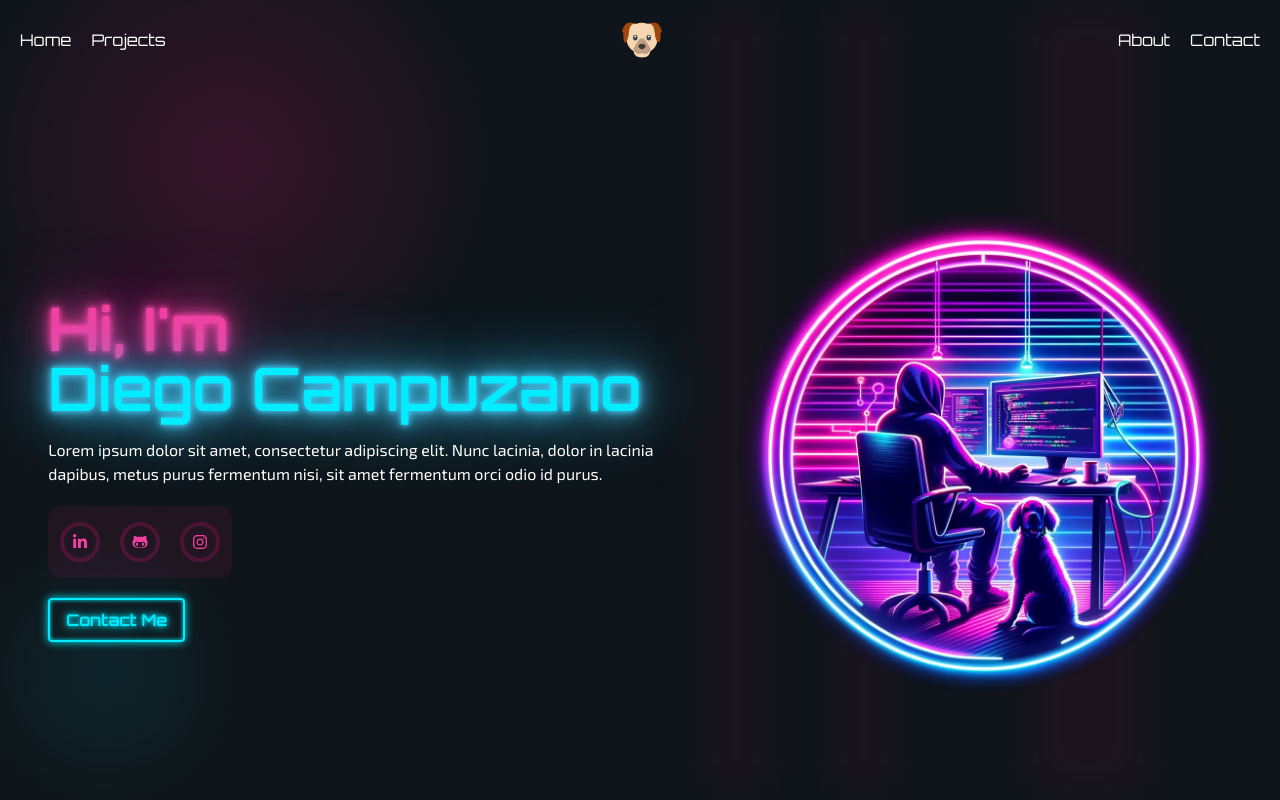
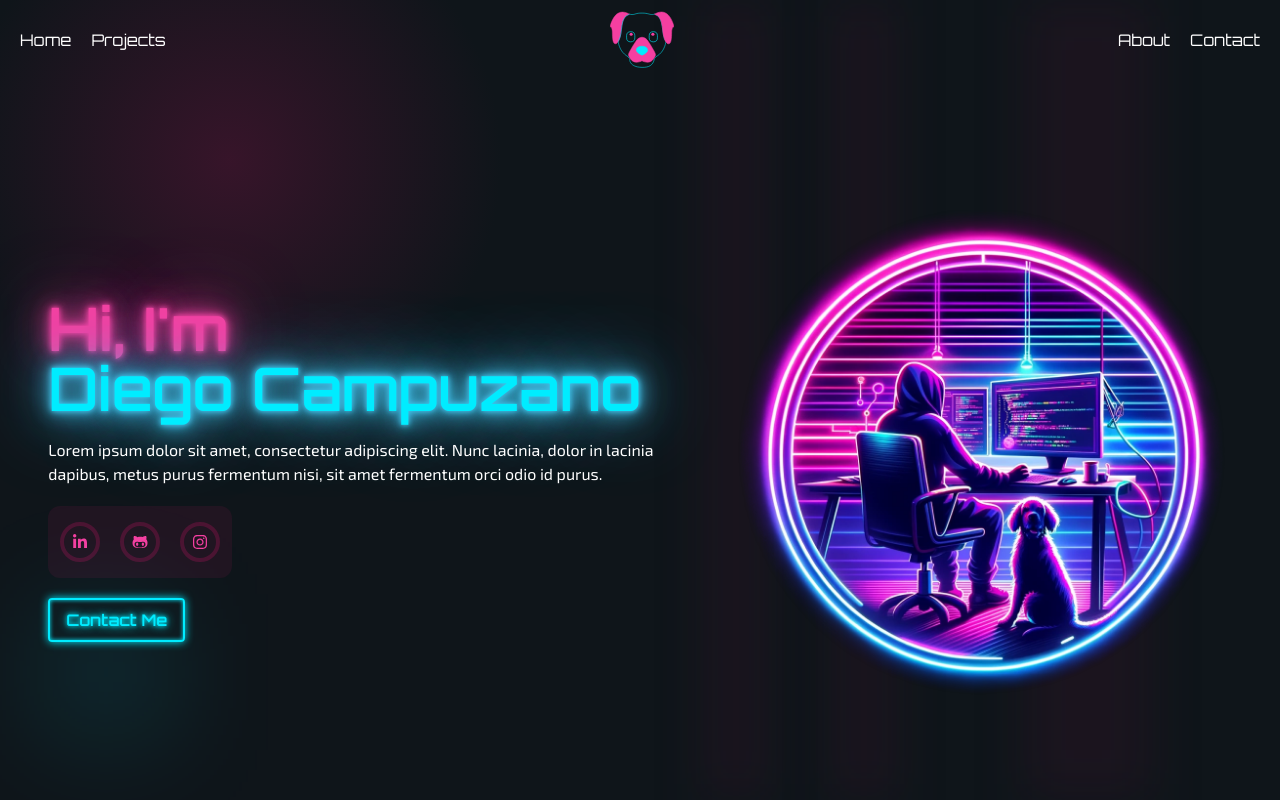
Before and after one commit to hermani456/portfolio, a Next.js app: page / in a window 1280 px wide. Shown: the top 800 px of the page. Built offline with nearby package versions, Linux system fonts and the light colour scheme.

Commit message:
Refactor Hero component to adjust styling of social links container

```diff
--- a/src/app/globals.css
+++ b/src/app/globals.css
@@ -25,16 +25,6 @@
 }
 
 .btn{
-  /* display: inline-block;
-  padding: 0.5rem 1rem;
-  border-radius: 0.5rem;
-  background: var(--neon-blue);
-  color: black;
-  text-decoration: none;
-  text-transform: uppercase;
-  font-weight: bold;
-  letter-spacing: 1px;
-  transition: background 0.3s, transform 0.2s; */
   font-size: 1rem;
   font-weight: 600;
   display: inline-block;
@@ -45,6 +35,10 @@
   text-shadow: 0 0 .25rem var(--neon-blue), 0 0 10px var(--neon-blue);
   box-shadow: inset 0 0 .25rem var(--neon-blue), 0 0 .5rem var(--neon-blue);
   transition: color .2s, border-color .2s, transform .2s;
+}
+
+.text-shadow:hover {
+  text-shadow: 0 0 .25rem var(--neon-blue), 0 0 10px var(--neon-blue);
 }
 
 .btn:hover {
--- a/src/components/Hero.jsx
+++ b/src/components/Hero.jsx
@@ -63,7 +63,7 @@ const Hero = () => {
               lacinia, dolor in lacinia dapibus, metus purus fermentum nisi, sit
               amet fermentum orci odio id purus.
             </p>
-            <div className="flex mt-5 gap-5 bg-acc/30 w-fit rounded-xl py-4 px-3">
+            <div className="flex mt-5 gap-5 bg-acc/30 w-fit rounded-xl py-2 lg:py-4 px-3">
               {socialLinks.map((item) => (
                 <SocialIcon
                   key={item.id}
--- a/src/components/NavBar.jsx
+++ b/src/components/NavBar.jsx
@@ -4,6 +4,8 @@ import {
   SheetTrigger,
   SheetContent,
   SheetClose,
+  SheetTitle,
+  SheetDescription,
 } from "@/components/ui/sheet";
 import { Button } from "@/components/ui/button";
 import Link from "next/link";
@@ -12,6 +14,7 @@ import Container from "@/components/Container";
 import { useEffect, useRef } from "react";
 import gsap from "gsap";
 import { IoMdHome } from "react-icons/io";
+import doggoFace from "@/app/img/doggoface.svg";
 
 export default function Component() {
   return (
@@ -25,8 +28,12 @@ export default function Component() {
             </Button>
           </SheetTrigger>
           <SheetContent side="left" className="bg-back border-sec">
+            <SheetTitle className="text-white text-xl font-orbitron">
+              Navigation
+            </SheetTitle>
+            <SheetDescription className="hidden">hola</SheetDescription>
             <div className="grid gap-2 py-6">
-              <h2 className="text-white text-xl font-orbitron">Navigation</h2>
+              {/* <h2 className="text-white text-xl font-orbitron">Navigation</h2> */}
               {navLinks.map((link) => (
                 <SheetClose asChild key={link.id}>
                   <div className="flex items-center gap-2 px-2 rounded hover:text-red-500">
@@ -50,7 +57,7 @@ export default function Component() {
               {navLinks.slice(0, 2).map((link) => (
                 <Link
                   href={link.path}
-                  className="text-white font-opens flex justify-center items-center hover:text-sec transition-colors"
+                  className="text-white font-opens flex justify-center items-center hover:text-sec text-shadow transition-all"
                   key={link.id}
                   prefetch={false}
                 >
@@ -58,12 +65,12 @@ export default function Component() {
                 </Link>
               ))}
             </div>
-            <DoggoIcon className="h-10 w-10 fill-pri" />
+            <DoggoFace className="size-16" />
             <div className="flex gap-5">
               {navLinks.slice(2).map((link) => (
                 <Link
                   href={link.path}
-                  className="text-white font-opens flex justify-center items-center hover:text-sec transition-colors"
+                  className="text-white font-opens flex justify-center items-center hover:text-sec text-shadow transition-all"
                   key={link.id}
                   prefetch={false}
                 >
@@ -170,3 +177,112 @@ function DoggoIcon(props) {
     </svg>
   );
 }
+
+const DoggoFace = (props) => {
+  return (
+    <svg
+      {...props}
+      id="Layer_1"
+      data-name="Layer 1"
+      viewBox="0 0 122.88 107.32"
+      version="1.1"
+    >
+      <defs>
+        <style>
+          {`
+            .cls-1 { fill: #a0470d; }
+            .cls-1, .cls-3, .cls-4, .cls-5, .cls-6, .cls-7 { fill-rule: evenodd; }
+            .cls-2 { fill: #edc797; }
+            .cls-3 { fill: #f7d7b1; }
+            .cls-4 { fill: #39474a; }
+            .cls-5 { fill: #fff; }
+            .cls-6 { fill: #bf9e83; }
+            .cls-7 { fill: #3f3d31; }
+          `}
+        </style>
+      </defs>
+      <title id="title1">dog-face-color</title>
+      <path
+        className="cls-1"
+        d="M37.45,4c-16.74,4.38-14.14,28.52-17.6,42.3C18.76,50.66,15.46,61.22,10,61,4,60.74,4.73,42.7,4.46,38,4.28,34.83,3.8,28.85,0,27.81,7.15,2.49,19.52-5.83,37.45,4Z"
+        id="path1"
+        style={{ stroke: "#f53fa1", strokeOpacity: 0.75686276, fill: "#f53fa1" }}
+      />
+      <path
+        className="cls-2"
+        d="M102.37,34.73c1.12,8.6,2.2,16.9,5.91,21.58a1.15,1.15,0,0,1,.22.87,46,46,0,0,1-7,18.08A36.25,36.25,0,0,1,89.26,86.4a31.3,31.3,0,0,1-2.88,3.65s0,0,0,0L86.27,90h0c-1.16,6.64-4,11.06-8.35,13.8s-9.82,3.69-16.46,3.55c-15.66-.35-21.59-6.39-23.7-11.26a14,14,0,0,1-1-3.36,10.12,10.12,0,0,1-.07-2.4l0-.16a14.54,14.54,0,0,1-1.61-1.63,9.3,9.3,0,0,1-1.36-2.12A36.37,36.37,0,0,1,21.58,75.26a45.87,45.87,0,0,1-7-18.05,1.1,1.1,0,0,1,.12-.77c4.41-7.54,5.45-16.37,6.42-24.64C22.63,19,24,7.41,37,3a1.13,1.13,0,0,1,.73,0A16.07,16.07,0,0,0,40,3.52a18.28,18.28,0,0,0,2.3.19,16,16,0,0,0,5.77-1C50.77,1.85,54,.82,61.59.88A45.84,45.84,0,0,1,75.22,2.77a18.71,18.71,0,0,0,6,1,13.16,13.16,0,0,0,2-.2,13.44,13.44,0,0,0,2-.52,1.12,1.12,0,0,1,.68,0c12.91,3.42,14.8,18,16.6,31.74Zm-16.09,55V90l.08.07c0-.12-.07-.54-.07-.25Z"
+        id="path2"
+        style={{ fill: "none" }}
+      />
+      <path
+        className="cls-3"
+        d="M107.43,57C97.55,44.53,105.65,9.38,85.49,4a13.72,13.72,0,0,1-4.28.79C75.53,5,73.49,2.05,61.58,2,48.86,1.87,48.71,4.89,42.31,4.79A17,17,0,0,1,37.45,4C16.64,11,26.91,37.73,15.64,57c2.57,14.27,9.34,23.26,19,28.63A10.5,10.5,0,0,0,38,89.77c-.57,0-2.06,15.89,23.47,16.45,12.87.28,21.51-3.82,23.72-16.45,0,0,2.87-3.18,3.25-4.15,9.65-5.37,16.42-14.36,19-28.63Z"
+        id="path3"
+        style={{ stroke: "#00ecff", strokeOpacity: 1, fill: "none" }}
+      />
+      <path
+        className="cls-1"
+        d="M85.43,4c16.74,4.38,14.14,28.52,17.6,42.3,1.09,4.32,4.39,14.88,9.83,14.65,6-.25,5.29-18.29,5.56-23,.18-3.17.66-9.15,4.46-10.19C115.72,2.49,103.36-5.83,85.43,4Z"
+        id="path4"
+        style={{ stroke: "#f53fa1", strokeOpacity: 1, fill: "#f53fa1" }}
+      />
+      <path
+        className="cls-4"
+        d="m 39.765,37.69 v 0 a 7.9293757,7.6405883 0 0 1 7.895,7.607469 v 4.295062 A 7.9293757,7.6405883 0 0 1 39.765,57.2 v 0 A 7.9179162,7.6295469 0 0 1 31.87,49.592531 V 45.297469 A 7.9179162,7.6295469 0 0 1 39.765,37.69 Z"
+        id="path5"
+        style={{
+          strokeWidth: 1.1248,
+          stroke: "#00ecff",
+          strokeOpacity: 1,
+          fill: "none",
+          fillOpacity: 1,
+        }}
+      />
+      <path
+        className="cls-5"
+        d="M40.64,39.57a3,3,0,1,1-3,3,3,3,0,0,1,3-3Z"
+        id="path6"
+        style={{ fill: "#f53fa1", fillOpacity: 1 }}
+      />
+      <path
+        className="cls-4"
+        d="m 83.18072,37.69 v 0 A 7.923626,7.7994918 0 0 0 75.28,45.455688 v 3.96737 A 7.923626,7.7994918 0 0 0 83.18072,57.2 v 0 A 7.912176,7.7882202 0 0 0 91.07,49.434312 V 45.455688 A 7.912176,7.7882202 0 0 0 83.18072,37.69 Z"
+        id="path7"
+        style={{
+          strokeWidth: 1.13605,
+          stroke: "#00ecff",
+          strokeOpacity: 1,
+          fill: "none",
+          fillOpacity: 1,
+        }}
+      />
+      <path
+        className="cls-5"
+        d="M82.3,39.57a3,3,0,1,0,3,3,3,3,0,0,0-3-3Z"
+        id="path8"
+        style={{ fill: "#f53fa1", fillOpacity: 1 }}
+      />
+      <path
+        className="cls-6"
+        d="M61.43,93.56h0c10.67,5.25,19.1,3.29,24.72-7.69,1.75-3.41,1.5-4.83-.17-8.23-.48-1-1-1.9-1.47-2.84A190.34,190.34,0,0,0,74.08,57.43c-2-2.91-3.84-6-7-7.71a12.5,12.5,0,0,0-11.18,0c-3.21,1.68-5.08,4.8-7.05,7.71A190.34,190.34,0,0,0,38.35,74.8c-.5.94-1,1.88-1.47,2.84-1.67,3.4-1.92,4.82-.17,8.23,5.62,11,14,12.94,24.72,7.69Z"
+        id="path9"
+        style={{ stroke: "#f53fa1", strokeOpacity: 1, fill: "#f53fa1" }}
+      />
+      <path
+        className="cls-7"
+        d="M70.55,77a21.91,21.91,0,0,1-9.06,5.9,24.25,24.25,0,0,1-8.88-5.77c-1.53-1.66-2.17-2.29-1.94-4.56a6.58,6.58,0,0,1,2.1-4.32c3.83-3.51,13.12-3.58,17.09-.21a6.51,6.51,0,0,1,2.24,4c.42,2.38,0,3.21-1.55,5Z"
+        id="path10"
+        style={{ stroke: "#00ecff", strokeOpacity: 1, fill: "#00ecff" }}
+      />
+      {/* <metadata
+     id="metadata11">
+    <rdf:RDF>
+      <cc:Work
+         rdf:about="">
+        <dc:title>dog-face-color</dc:title>
+      </cc:Work>
+    </rdf:RDF>
+  </metadata> */}
+    </svg>
+  );
+};
```
Also changed, not shown: src/app/img/doggoface.svg (added).
